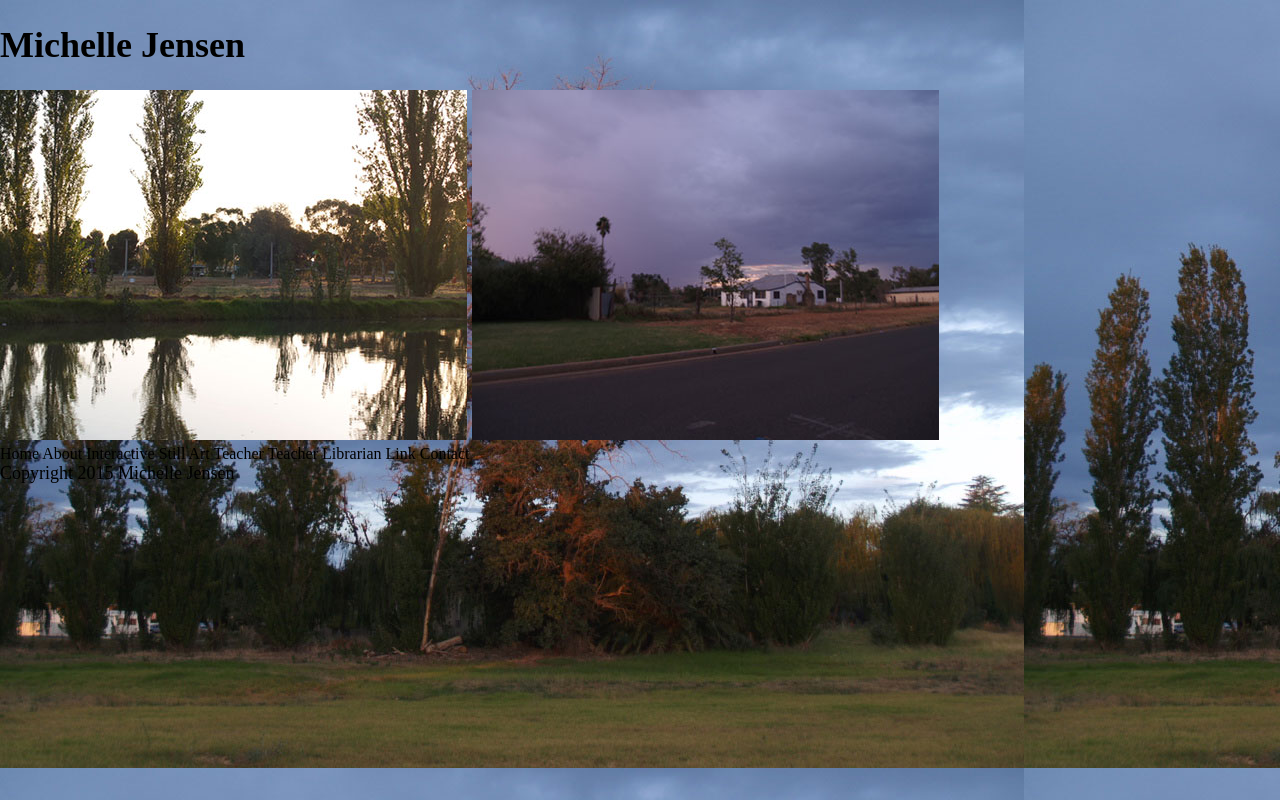
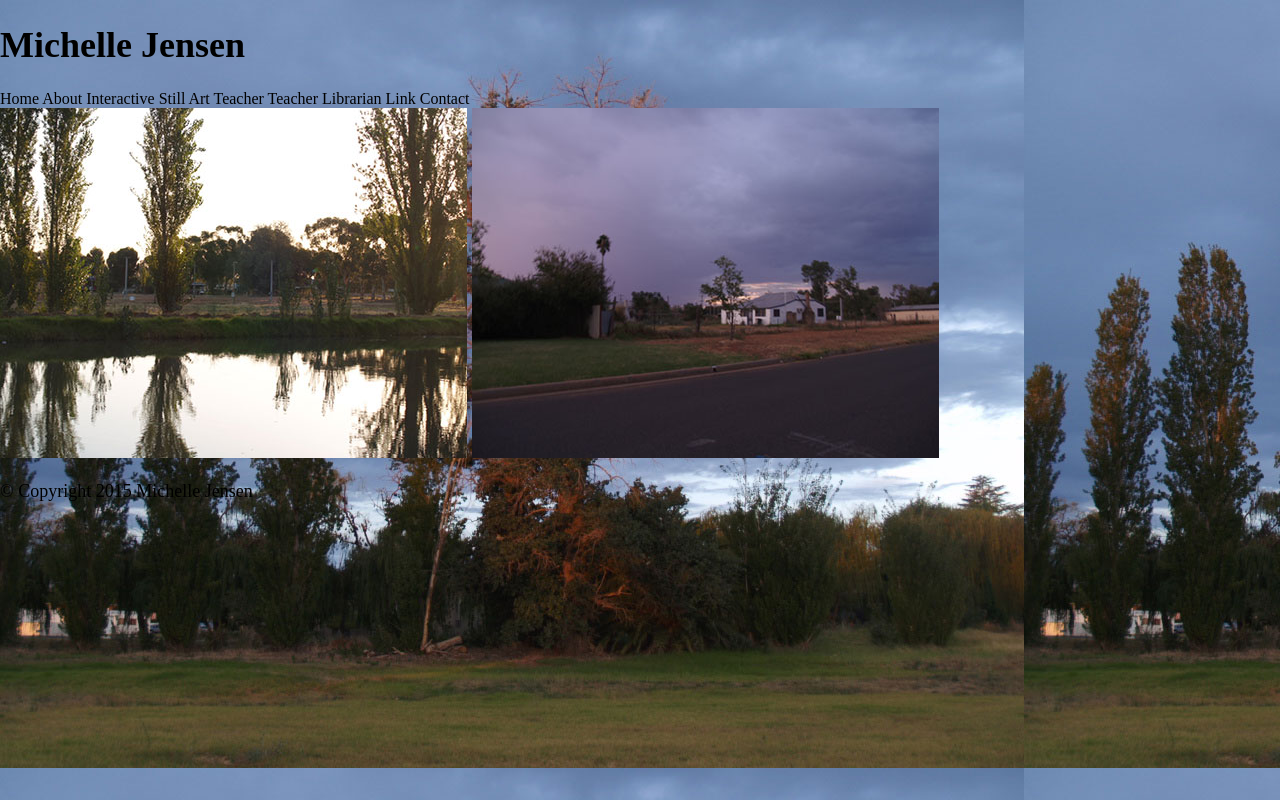
Before and after one commit to Bibliothecare/bibliothecare.github.io, a plain HTML site: page michelle/index.html in a window 1280 px wide. Drawn offline with Linux system fonts and the light colour scheme.

Commit message:
Update index.html

```diff
--- a/michelle/index.html
+++ b/michelle/index.html
@@ -7,13 +7,9 @@
 </head>
 
 <body>
+	<header>
 		<h1>Michelle Jensen</h1>
-	<img src= "images/right.jpg">
-	<img src= "images/left.jpg"
-<div>
-	<footer>
 		<nav>
-
 			<a herf="index.html">Home</a>
 			<a herf="about.html">About</a>
 			<a herf="interactive.html">Interactive</a>
@@ -22,13 +18,13 @@
 			<a herf="teacherlib.html">Teacher Librarian</a>
 			<a herf="link.html">Link</a>
 			<a herf="contact.html">Contact</a>
-
 		</nav>
-
-
-		Copyright 2015 Michelle Jensen
+	</header>
+	<img src= "images/right.jpg">
+	<img src= "images/left.jpg"
+	<footer>
+		<p>&copy; Copyright 2015 Michelle Jensen</p>
 	</footer>
-</div>
 </body>
 
 
```
Lines whose indentation alone changed are shown as unchanged.
